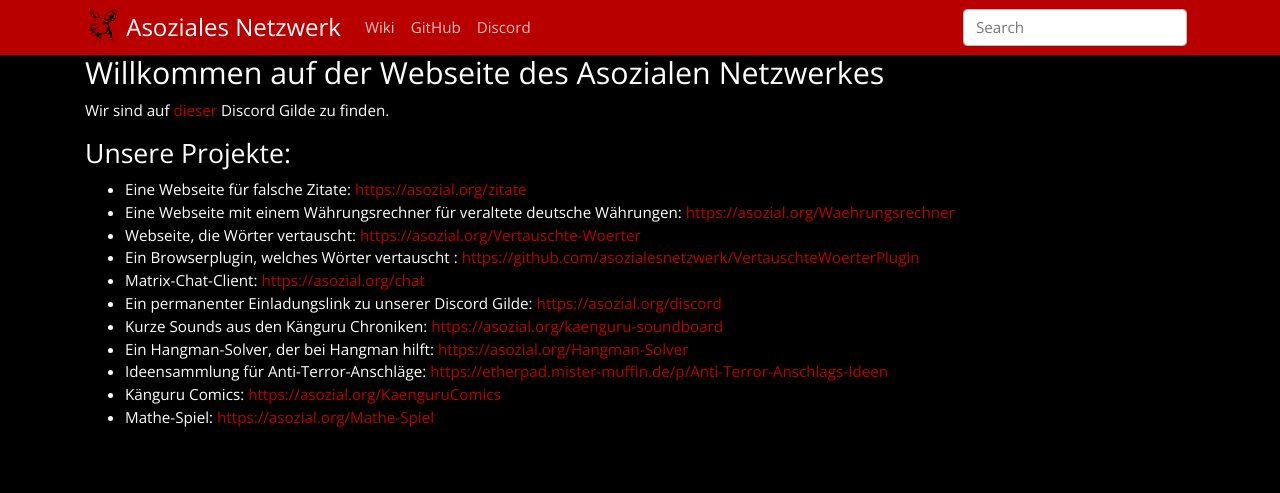
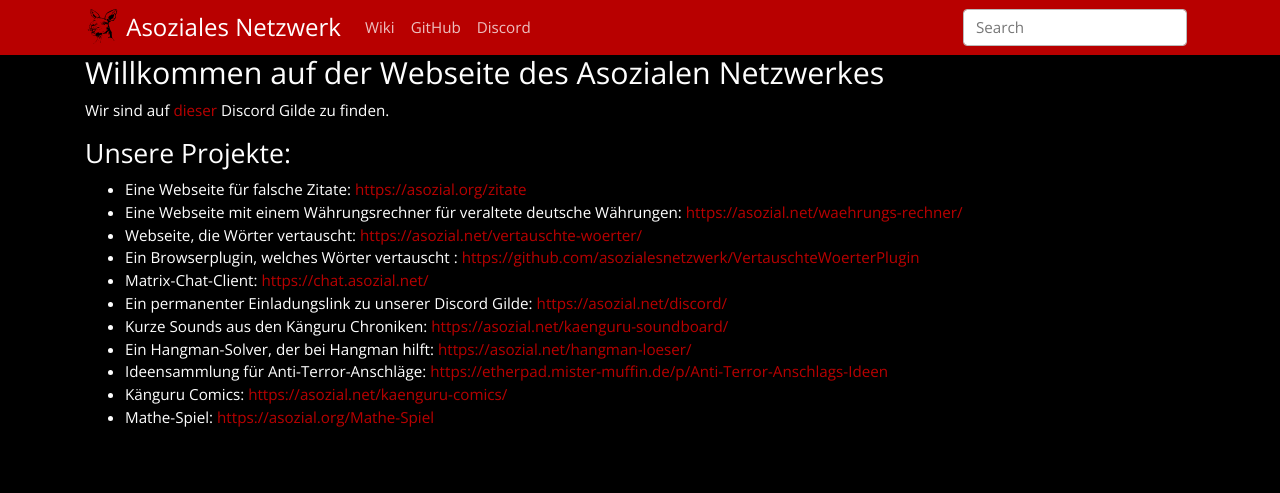
Before and after one commit to asozialesnetzwerk/asozialesnetzwerk.github.io, a Jekyll site: the page built from index.md, in a window 1280 px wide. Shown: the top 493 px of the page. Built offline with Jekyll 4.4.1, drawn with Linux system fonts in a browser that asks for light colours; some of the changed lines change nothing that is shown.

Commit message:
update links

```diff
--- a/index.md
+++ b/index.md
@@ -10,13 +10,13 @@
 ### Unsere Projekte:
 
 - Eine Webseite für falsche Zitate:  [https://asozial.org/zitate](https://asozial.org/zitate)
-- Eine Webseite mit einem Währungsrechner für veraltete deutsche Währungen: [https://asozial.org/Waehrungsrechner](https://asozial.org/Waehrungsrechner)
-- Webseite, die Wörter vertauscht: [https://asozial.org/Vertauschte-Woerter](https://asozial.org/Vertauschte-Woerter)
+- Eine Webseite mit einem Währungsrechner für veraltete deutsche Währungen: [https://asozial.net/waehrungs-rechner/](https://asozial.net/waehrungs-rechner/)
+- Webseite, die Wörter vertauscht: [https://asozial.net/vertauschte-woerter/](https://asozial.net/vertauschte-woerter/)
 - Ein Browserplugin, welches Wörter vertauscht : [https://github.com/asozialesnetzwerk/VertauschteWoerterPlugin](https://github.com/asozialesnetzwerk/VertauschteWoerterPlugin)
-- Matrix-Chat-Client: [https://asozial.org/chat](https://asozial.org/chat)
-- Ein permanenter Einladungslink zu unserer Discord Gilde: [https://asozial.org/discord](https://asozial.org/discord)
-- Kurze Sounds aus den Känguru Chroniken: [https://asozial.org/kaenguru-soundboard](https://asozial.org/kaenguru-soundboard)
-- Ein Hangman-Solver, der bei Hangman hilft: [https://asozial.org/Hangman-Solver](https://asozial.org/Hangman-Solver)
+- Matrix-Chat-Client: [https://chat.asozial.net/](https://chat.asozial.net/)
+- Ein permanenter Einladungslink zu unserer Discord Gilde: [https://asozial.net/discord/](https://asozial.net/discord/)
+- Kurze Sounds aus den Känguru Chroniken: [https://asozial.net/kaenguru-soundboard/](https://asozial.net/kaenguru-soundboard/)
+- Ein Hangman-Solver, der bei Hangman hilft: [https://asozial.net/hangman-loeser/](https://asozial.net/hangman-loeser/)
 - Ideensammlung für Anti-Terror-Anschläge: [https://etherpad.mister-muffin.de/p/Anti-Terror-Anschlags-Ideen](https://etherpad.mister-muffin.de/p/Anti-Terror-Anschlags-Ideen)
-- Känguru Comics: [https://asozial.org/KaenguruComics](https://asozial.org/KaenguruComics)
+- Känguru Comics: [https://asozial.net/kaenguru-comics/](https://asozial.net/kaenguru-comics/)
 - Mathe-Spiel: [https://asozial.org/Mathe-Spiel](https://asozial.org/Mathe-Spiel)
```
